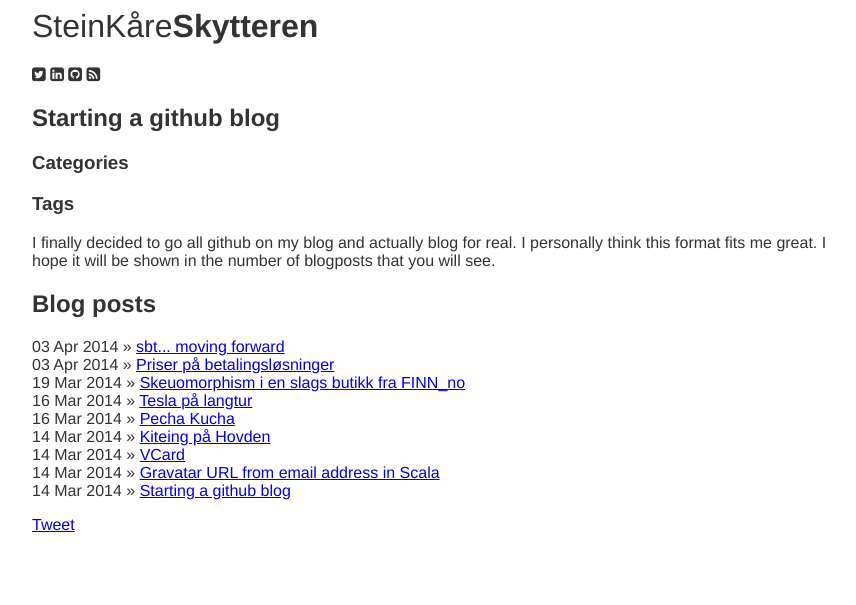
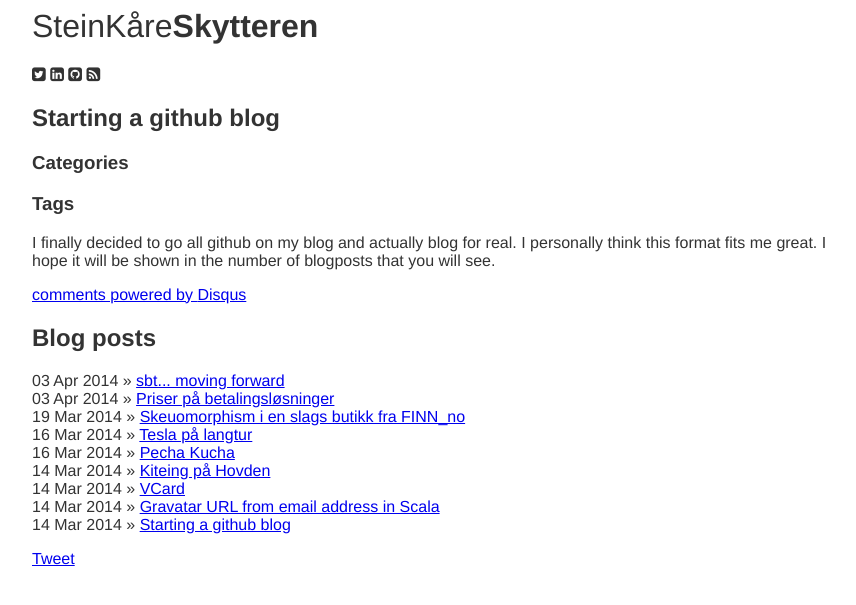
Before and after one commit to skytteren/skytteren.github.io, a Jekyll site: the page built from _posts/2014-03-14-start.md, in a window 1280 px wide. Shown: the top 605 px of the page, without its empty margins (208-1064 px from the left). Built offline with Jekyll 4.4.1, drawn with Linux system fonts in a browser that asks for light colours; nearby versions of some CDN libraries; Markdown is read by kramdown in place of the engine named in the settings; comment, search, counter and statistics services are not loaded; some of the changed lines change nothing that is shown.

Commit message:
Adding disqus

```diff
--- a/_layouts/post.html
+++ b/_layouts/post.html
@@ -19,6 +19,21 @@
         <p class="tags">{{ page.tags | array_to_sentence_string }}</p>
       </div>
       {{ content }}
+      <div id="disqus_thread"></div>
+      <script type="text/javascript">
+        /* * * CONFIGURATION VARIABLES: EDIT BEFORE PASTING INTO YOUR WEBPAGE * * */
+        var disqus_shortname = 'skytteren'; // required: replace example with your forum shortname
+
+        /* * * DON'T EDIT BELOW THIS LINE * * */
+        (function() {
+            var dsq = document.createElement('script'); dsq.type = 'text/javascript'; dsq.async = true;
+            dsq.src = '//' + disqus_shortname + '.disqus.com/embed.js';
+            (document.getElementsByTagName('head')[0] || document.getElementsByTagName('body')[0]).appendChild(dsq);
+        })();
+      </script>
+      <noscript>Please enable JavaScript to view the <a href="http://disqus.com/?ref_noscript">comments powered by Disqus.</a></noscript>
+      <a href="http://disqus.com" class="dsq-brlink">comments powered by <span class="logo-disqus">Disqus</span></a>
+
     </section>
     <aside class="container">
       <h2>Blog posts</h2>
```
